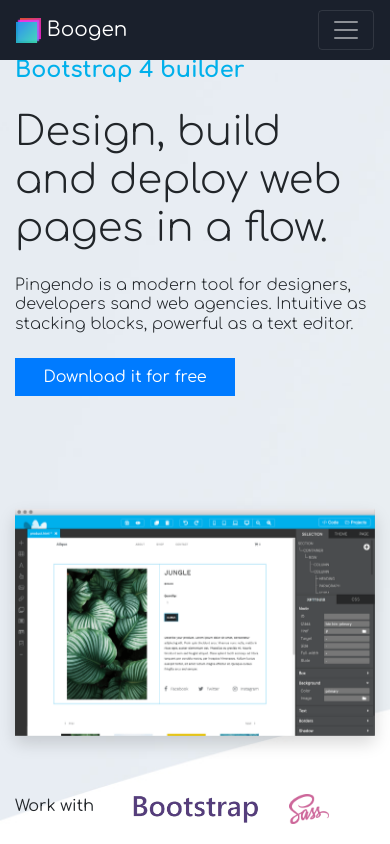
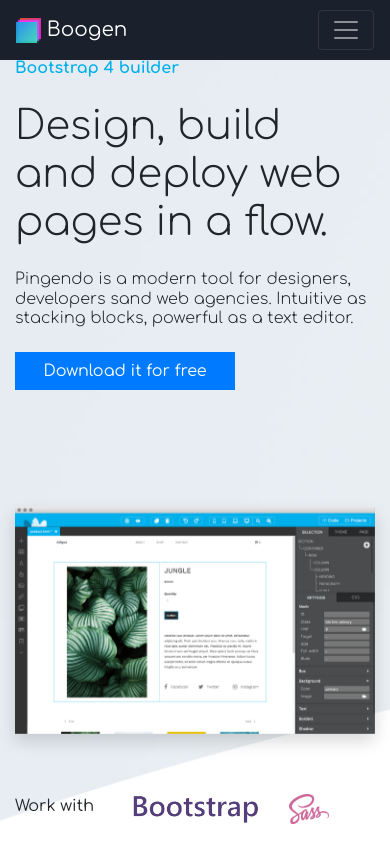
Before and after one commit to thaycacac/boogen-docs, a Nuxt app: page / in a window 390 px wide. Built offline with nearby package versions, Linux system fonts and the light colour scheme.

Commit message:
fix: responsive header

```diff
--- a/components/header/index.vue
+++ b/components/header/index.vue
@@ -120,6 +120,9 @@
 .title {
   font-size: $unit * 1.4;
   color: $color-primary;
+  @media (max-width: 768px) {
+    font-size: $unit;
+  }
 }
 
 .small {
```
